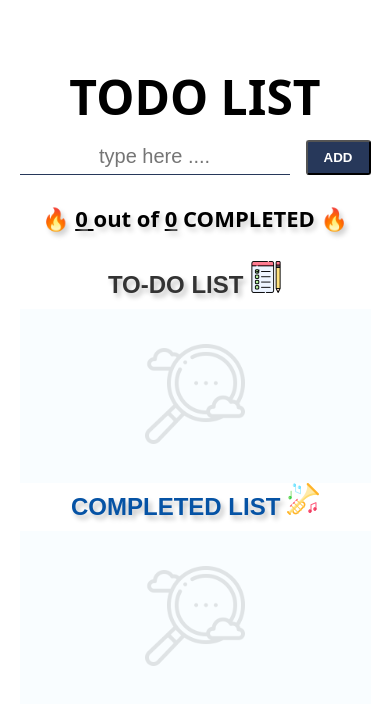
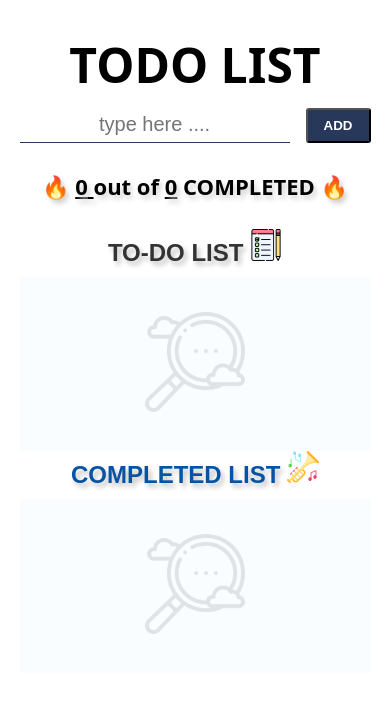
Before and after one commit to skgus5598/TodoList_BRR, a React (Create React App) app: page / in a window 390 px wide. Shown: the top 704 px of the page. Built offline with nearby package versions, Linux system fonts and the light colour scheme; a web font is replaced by a local one.

Commit message:
mobile display fix: overflow

```diff
--- a/src/assets/css/custom.css
+++ b/src/assets/css/custom.css
@@ -1,6 +1,7 @@
 @import url('https://fonts.googleapis.com/css2?family=Anta&family=Red+Hat+Display&family=Rubik+Scribble&family=Signika+Negative:wght@600&display=swap');
 
-html{
+html, body{
+    overflow: hidden; /* prevent scroll */
     min-width: 375px;
     min-height: 667px;
 }
@@ -8,12 +9,15 @@ html{
  *   App, Main
  */
 .app{
+    overflow-y: auto; /* vertical scroll*/
+    max-height: calc(100vh - 7rem); /* viewport height - 7 rem  */
     font-family: "Anta", sans-serif;
     text-align: center;
     margin: 0 auto;
-    margin-top: 4rem;
+    margin-top: 2rem;
     padding-left: 10%;
     padding-right: 10%;
+    padding-bottom: 10%;
 }
 header{
     font-family: "Rubik Scribble", system-ui;
```
